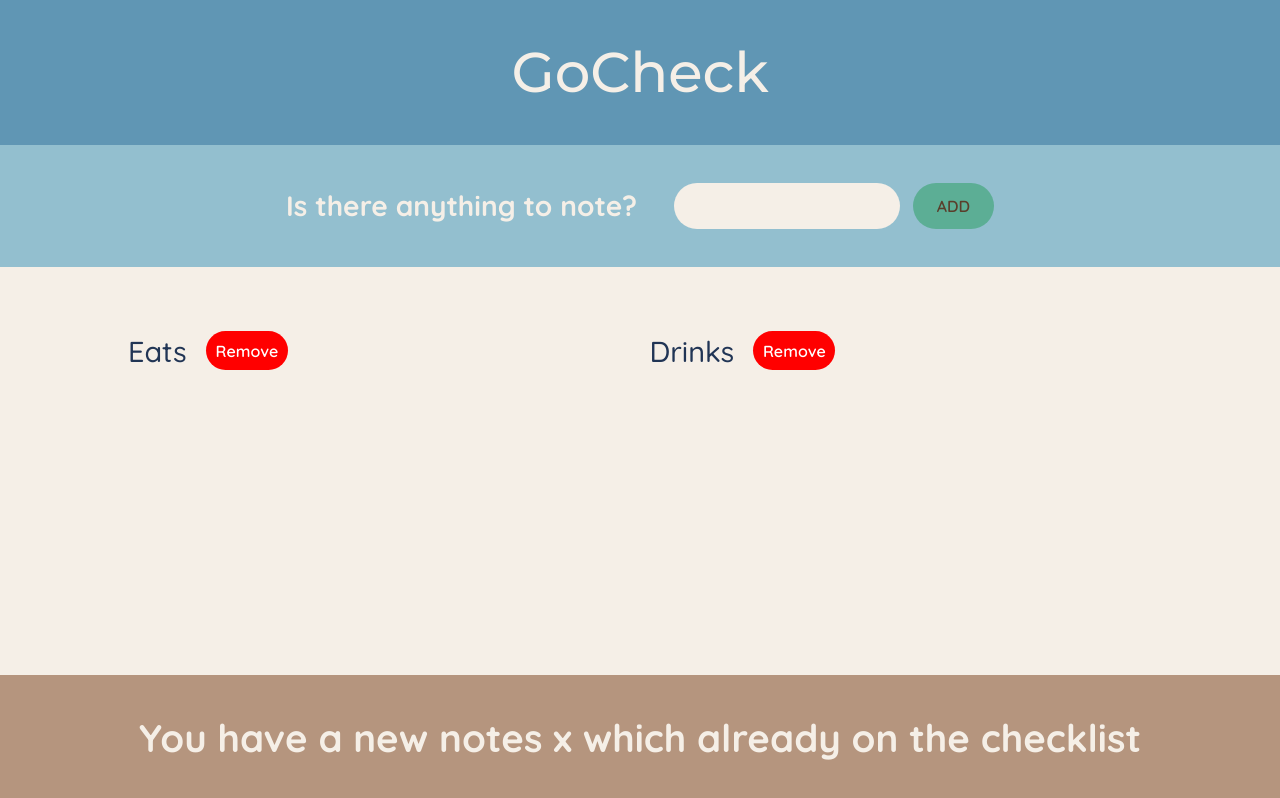
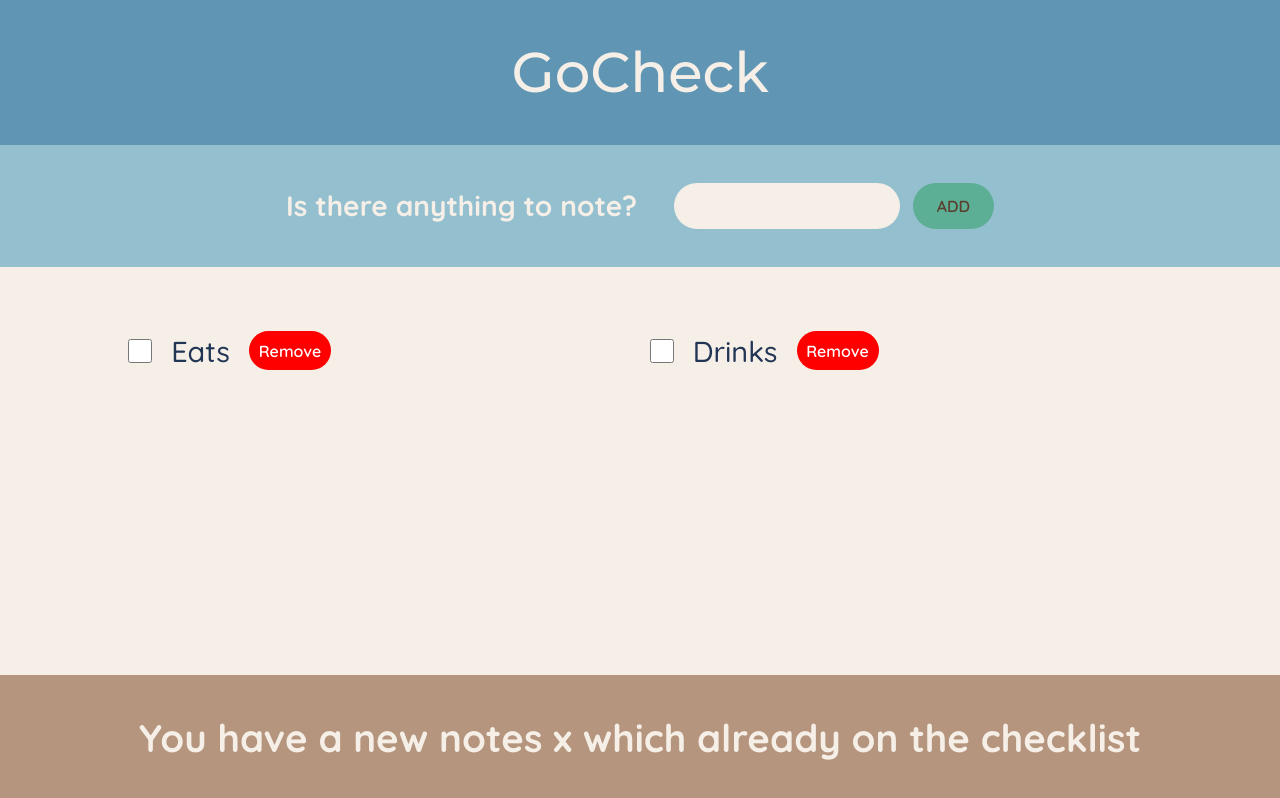
Before and after one commit to luthfizone/gocheck, a React (Vite) app: page / in a window 1280 px wide. Built offline with nearby package versions, Linux system fonts and the light colour scheme.

Commit message:
feat: add checkbox before list item

```diff
--- a/src/App.jsx
+++ b/src/App.jsx
@@ -37,9 +37,11 @@ function List() {
   return (
     <>
       <li>
+        <input type="checkbox" name="item" id="item" />
         Eats <button className="btn-remove">Remove</button>
       </li>
       <li>
+        <input type="checkbox" name="item" id="item" />
         Drinks <button className="btn-remove">Remove</button>
       </li>
     </>
--- a/src/index.css
+++ b/src/index.css
@@ -96,6 +96,12 @@ form button:hover {
   align-content: start;
 }
 
+[type="checkbox"] {
+  height: 1.5rem;
+  width: 1.5rem;
+  accent-color: #db6f18;
+}
+
 .list li {
   display: flex;
   align-items: center;
```
